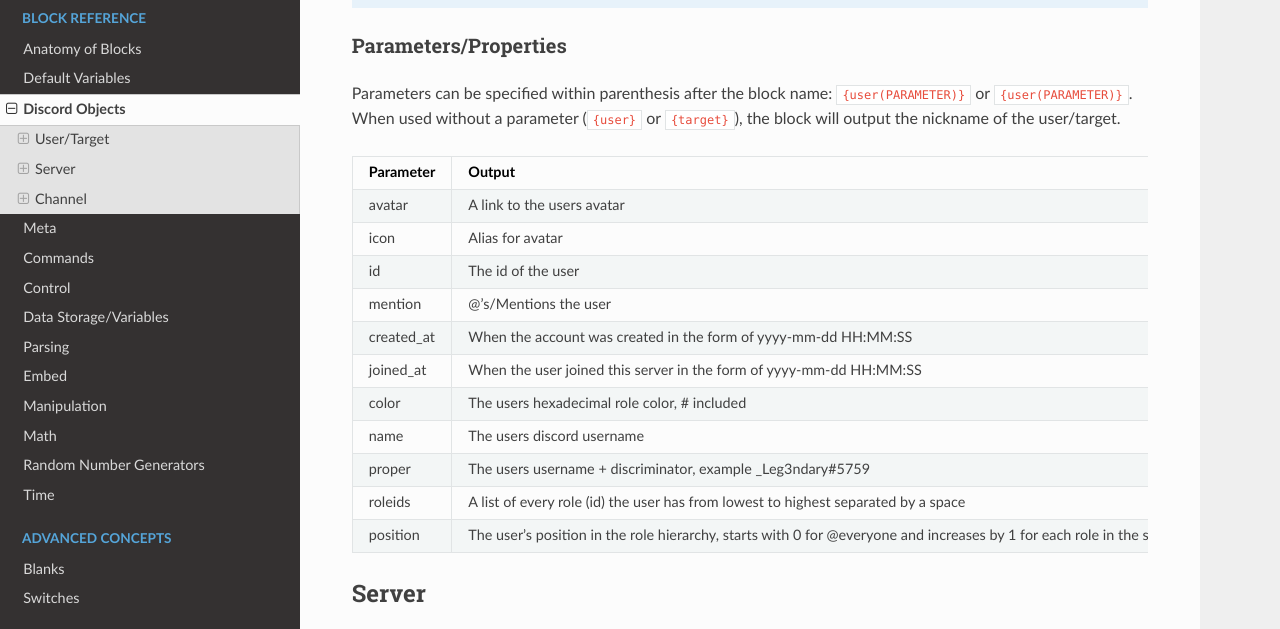
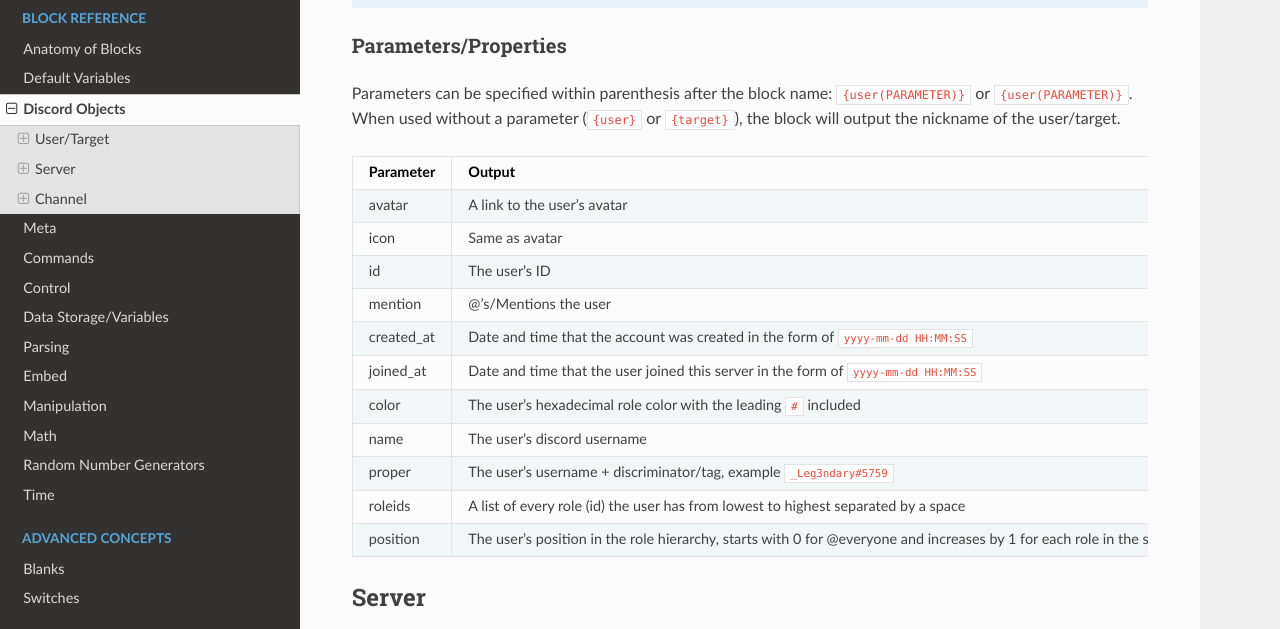
Before and after one commit to Leg3ndary/tagscript-docs, a Sphinx documentation site: the page built from docs/source/BlockReference/discord.rst, in a window 1280 px wide and 900 px high, scrolled down 641 px, cut to the strip 62-691 px from the top of the window. Built offline with Sphinx 7.4.7 and the Read the Docs theme 2.0.0, drawn with Linux system fonts in a browser that asks for light colours.

Commit message:
Clarify parameter purposes

```diff
--- a/docs/source/BlockReference/discord.rst
+++ b/docs/source/BlockReference/discord.rst
@@ -33,25 +33,25 @@ Parameters/Properties
 Parameters can be specified within parenthesis after the block name: ``{user(PARAMETER)}`` or ``{user(PARAMETER)}``. When used without a parameter (``{user}`` or ``{target}``), the block will output the nickname of the user/target.
 
 +------------+-----------------------------------------------------------------------------------------------------------------------+
-| Parameter  | Output                                                                                                                |
+| Parameter  |                                                        Output                                                         |
 +============+=======================================================================================================================+
-| avatar     | A link to the users avatar                                                                                            |
+| avatar     | A link to the user's avatar                                                                                           |
 +------------+-----------------------------------------------------------------------------------------------------------------------+
-| icon       | Alias for avatar                                                                                                      |
+| icon       | Same as avatar                                                                                                        |
 +------------+-----------------------------------------------------------------------------------------------------------------------+
-| id         | The id of the user                                                                                                    |
+| id         | The user's ID                                                                                                         |
 +------------+-----------------------------------------------------------------------------------------------------------------------+
 | mention    | @'s/Mentions the user                                                                                                 |
 +------------+-----------------------------------------------------------------------------------------------------------------------+
-| created_at | When the account was created in the form of yyyy-mm-dd HH:MM:SS                                                       |
+| created_at | Date and time that the account was created in the form of ``yyyy-mm-dd HH:MM:SS``                                     |
 +------------+-----------------------------------------------------------------------------------------------------------------------+
-| joined_at  | When the user joined this server in the form of yyyy-mm-dd HH:MM:SS                                                   |
+| joined_at  | Date and time that the user joined this server in the form of ``yyyy-mm-dd HH:MM:SS``                                 |
 +------------+-----------------------------------------------------------------------------------------------------------------------+
-| color      | The users hexadecimal role color, # included                                                                          |
+| color      | The user's hexadecimal role color with the leading ``#`` included                                                     |
 +------------+-----------------------------------------------------------------------------------------------------------------------+
-| name       | The users discord username                                                                                            |
+| name       | The user's discord username                                                                                           |
 +------------+-----------------------------------------------------------------------------------------------------------------------+
-| proper     | The users username + discriminator, example _Leg3ndary#5759                                                           |
+| proper     | The user's username + discriminator/tag, example ``_Leg3ndary#5759``                                                  |
 +------------+-----------------------------------------------------------------------------------------------------------------------+
 | roleids    | A list of every role (id) the user has from lowest to highest separated by a space                                    |
 +------------+-----------------------------------------------------------------------------------------------------------------------+
@@ -78,33 +78,33 @@ When used without a parameter, the block will output the servers name
 
     Some of these are deprecated.
 
-+---------------------------+------------------------------------------------------------------------------+
-| Parameter                 | Output                                                                       |
-+===========================+==============================================================================+
-| icon                      | A link to the servers avatar                                                 |
-+---------------------------+------------------------------------------------------------------------------+
-| id                        | The servers id                                                               |
-+---------------------------+------------------------------------------------------------------------------+
-| owner                     | The username + discriminator of the owner                                    |
-+---------------------------+------------------------------------------------------------------------------+
-| random                    | The username + discriminator of a random user                                |
-+---------------------------+------------------------------------------------------------------------------+
-| randomonline DEPRECATED   | The username + discriminator of a random  online user                        |
-+---------------------------+------------------------------------------------------------------------------+
-| randomoffline DEPRECATED  | The username + discriminator of a random offline user                        |
-+---------------------------+------------------------------------------------------------------------------+
-| members                   | The number of members in the server                                          |
-+---------------------------+------------------------------------------------------------------------------+
-| bots DEPRECATED           | The number of bots in the server                                             |
-+---------------------------+------------------------------------------------------------------------------+
-| humans BROKEN             | The number of humans in the server, returns members right now as it's broken |
-+---------------------------+------------------------------------------------------------------------------+
-| roles                     | The number of roles in the server                                            |
-+---------------------------+------------------------------------------------------------------------------+
-| channels                  | The number of channels in the server                                         |
-+---------------------------+------------------------------------------------------------------------------+
-| created_at                | When the server was created in the format yyyy-mm-dd HH:MM:SS                |
-+---------------------------+------------------------------------------------------------------------------+
++--------------------------+------------------------------------------------------------------------------+
+|        Parameter         |                                    Output                                    |
++==========================+==============================================================================+
+| icon                     | A link to the servers avatar                                                 |
++--------------------------+------------------------------------------------------------------------------+
+| id                       | The servers id                                                               |
++--------------------------+------------------------------------------------------------------------------+
+| owner                    | The username + discriminator of the owner                                    |
++--------------------------+------------------------------------------------------------------------------+
+| random                   | The username + discriminator of a random user                                |
++--------------------------+------------------------------------------------------------------------------+
+| randomonline DEPRECATED  | The username + discriminator of a random  online user                        |
++--------------------------+------------------------------------------------------------------------------+
+| randomoffline DEPRECATED | The username + discriminator of a random offline user                        |
++--------------------------+------------------------------------------------------------------------------+
+| members                  | The number of members in the server                                          |
++--------------------------+------------------------------------------------------------------------------+
+| bots DEPRECATED          | The number of bots in the server                                             |
++--------------------------+------------------------------------------------------------------------------+
+| humans BROKEN            | The number of humans in the server, returns members right now as it's broken |
++--------------------------+------------------------------------------------------------------------------+
+| roles                    | The number of roles in the server                                            |
++--------------------------+------------------------------------------------------------------------------+
+| channels                 | The number of channels in the server                                         |
++--------------------------+------------------------------------------------------------------------------+
+| created_at               | When the server was created in the format yyyy-mm-dd HH:MM:SS                |
++--------------------------+------------------------------------------------------------------------------+
 
 Channel
 -------
@@ -123,7 +123,7 @@ Parameters
 When used without a parameter, the block will output the channel name
 
 +-----------+---------------------------------------------------------------------------------------+
-| Parameter | Output                                                                                |
+| Parameter |                                        Output                                         |
 +===========+=======================================================================================+
 | id        | The channels id                                                                       |
 +-----------+---------------------------------------------------------------------------------------+
```
